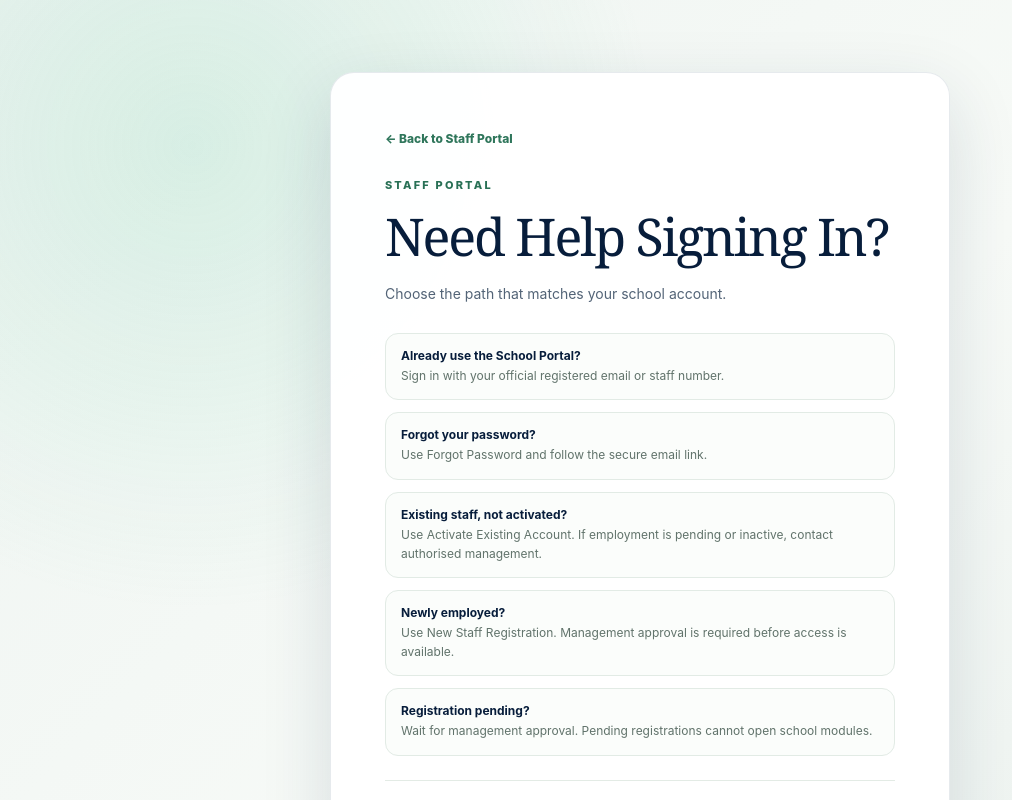
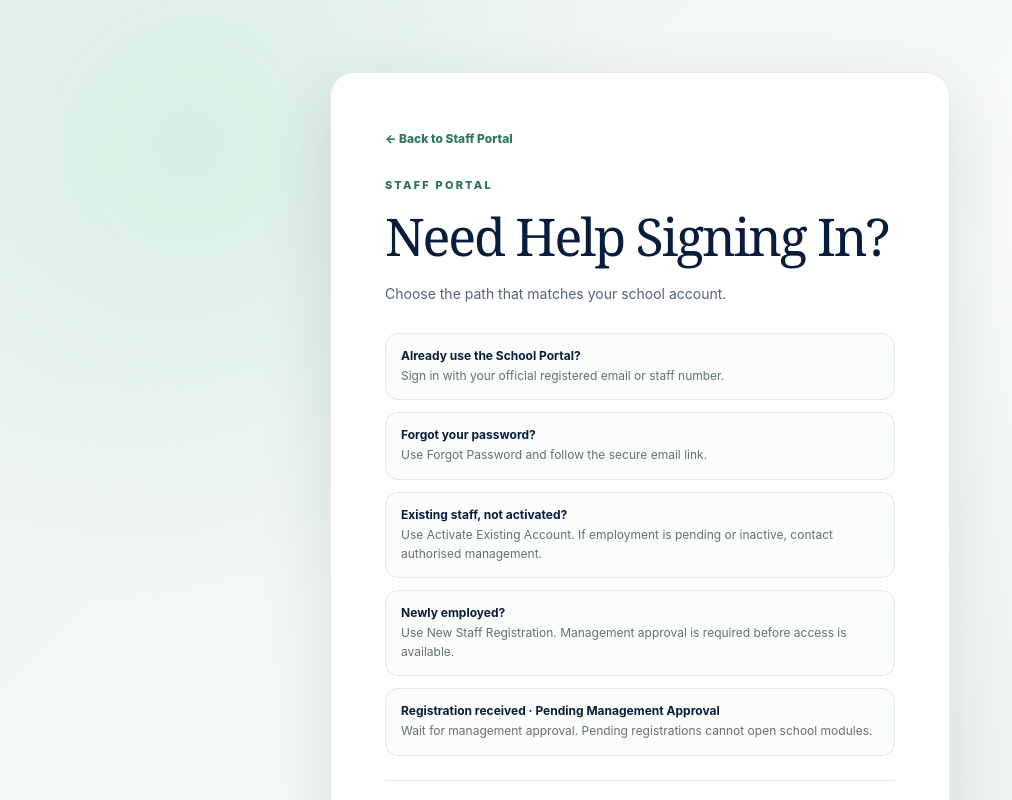
Before and after one commit to alabykhan-lang/WTS-School-Platform, a Next.js app: page /portal/help in a window 1280 px wide. Shown: the top 800 px of the page, without its empty margins (0-1012 px from the left). Built offline with nearby package versions, Linux system fonts and the light colour scheme; no server answers.

Commit message:
Make pending registration status explicit

```diff
--- a/app/portal/help/page.tsx
+++ b/app/portal/help/page.tsx
@@ -13,7 +13,7 @@ export default function StaffPortalHelpPage() {
           <div><strong>Forgot your password?</strong><span>Use Forgot Password and follow the secure email link.</span></div>
           <div><strong>Existing staff, not activated?</strong><span>Use Activate Existing Account. If employment is pending or inactive, contact authorised management.</span></div>
           <div><strong>Newly employed?</strong><span>Use New Staff Registration. Management approval is required before access is available.</span></div>
-          <div><strong>Registration pending?</strong><span>Wait for management approval. Pending registrations cannot open school modules.</span></div>
+          <div><strong>Registration received · Pending Management Approval</strong><span>Wait for management approval. Pending registrations cannot open school modules.</span></div>
         </div>
         <div className="portalEntryActions">
           <Link href="/portal/sign-in">Open Staff Portal</Link>
```
